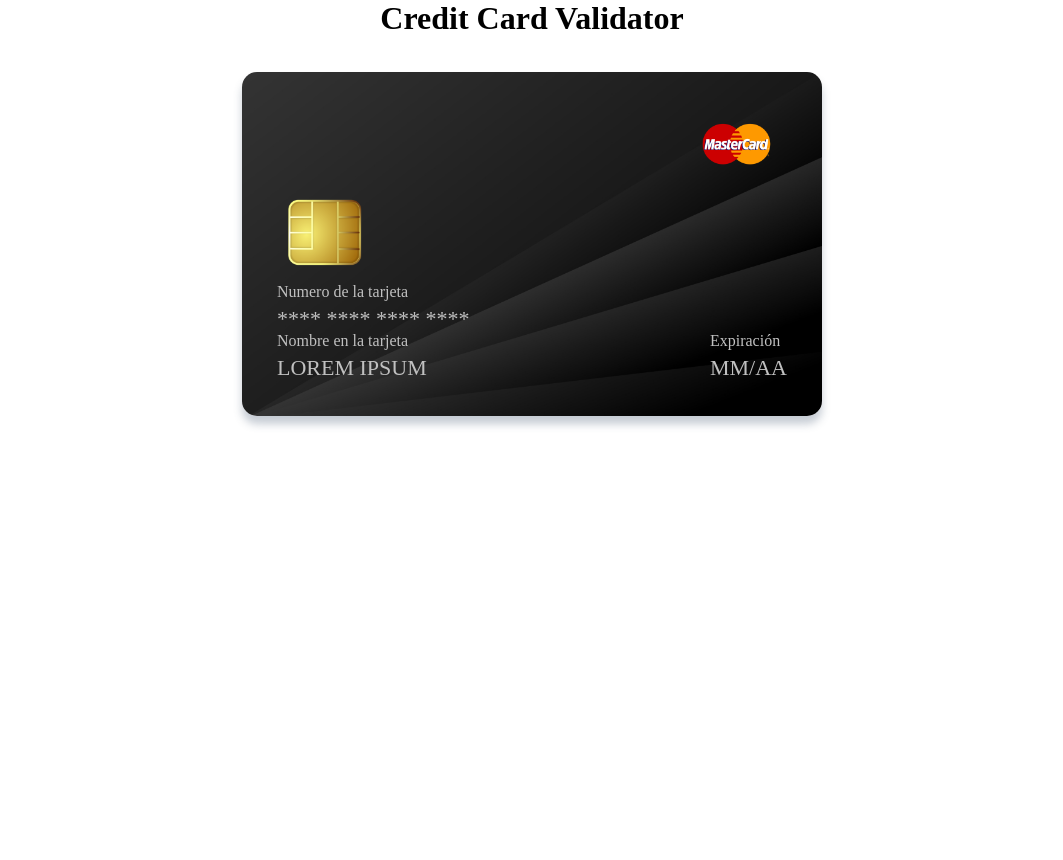
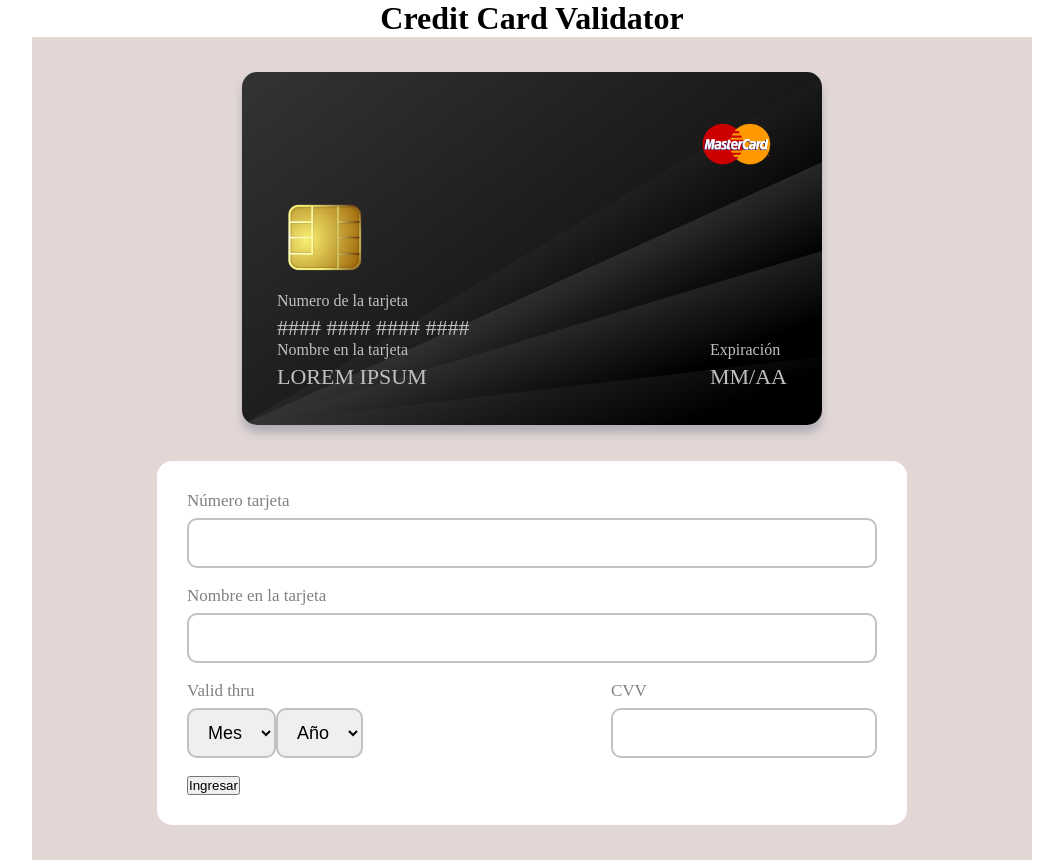
Before and after one commit to Laboratoria/DEV007-card-validation, a website: page src/index.html in a window 1280 px wide. Shown: the whole page, without its empty margins (108-1171 px from the left). Before the commit the page ends 800 px from the top, so only its background shows below. Drawn offline with Linux system fonts and the light colour scheme.

Commit message:
Actualización lunes 17 abril

```diff
--- a/src/index.html
+++ b/src/index.html
@@ -20,9 +20,9 @@
         <img src="img/chip-dorado.png" class="chip">
 
         <div class="datos">
-          <div class="sector" id="numero">
+          <div class="sector" id="num">
             <p class="etiqueta">Numero de la tarjeta</p>
-            <p class="numero"> **** **** **** ****</p>
+            <p class="numero" id="numero"> #### #### #### ####</p>
 
           </div>
 
@@ -48,15 +48,11 @@
       <div class="back">
         <div class="barra"></div>
         <div class="datos">
-        <div class="sector" id="signature">
-          <p class="etiqueta">La Firma</p>
-          <div class="signature">
-            <p></p>
-          </div>
+        <div class="sector" id="CVV">
+          <p class="etiqueta">CVV</p>
+
         </div>
-        <div class="sector" id="CVV"></div>
-        <p class="etiqueta">CVV</p>
-        <p class="cvv"></p>
+
 
        </div>
 
@@ -70,8 +66,56 @@
     </section>
 
     <!--Formulario -->
+   <br>
+   <br>
 
+    <form id="formulario" class="formulario">
+      <div class="grupo">
+        <label for="inputNumero">Número tarjeta</label>
+        <input type="text" id="inputNumero" maxlength="16" autocomplete="off">
+      </div>
 
+      <div class="grupo">
+        <label for="inputNombre">Nombre en la tarjeta</label>
+        <input type="text" id="inputNombre" maxlength="25" autocomplete="off">
+
+      </div>
+
+      <div class="flexbox2">
+        <div class="expiracion2">
+          <label for="seleccionarMes">Valid thru</label>
+
+          <div class="flexbox2">
+            <div class="seleccionGrupo">
+              <select name="meses" id="seleccionarMes" class="">
+                <option disable selected>Mes</option>
+              </select>
+              <i class="fa-solid fa-angle-down"></i> <!---NO ME TOMA-->
+
+            </div>
+
+            <div class="seleccionGrupo">
+              <select name="anio" id="seleccionarAnio" class="">
+                <option disable selected>Año</option>
+              </select>
+              <!---<i class="fa-solid fa-angle-down" style="color: #ec6a13;"></i>-->
+
+            </div>
+
+          </div>
+
+        </div>
+
+        <div class="grupo CVV">
+          <label for="inputCVV">CVV</label>
+          <input type="text" id="inputCVV" maxlength="3">
+
+        </div>
+
+      </div>
+      <button type="submit" class="botonEnvio">Ingresar</button>
+
+    </form>
 
 
   </div>
--- a/src/index.js
+++ b/src/index.js
@@ -2,11 +2,36 @@ import validator from './validator.js';
 
 console.log(validator);
 
-validator.isValid("4083952015263");
 
-//validator.maskify("1547865415446841");
-/*validator.maskify("154786541");
-validator.maskify("15478654154468414844");
-validator.maskify("1547865415446");
-validator.maskify("15478654154468411234");
-validator.maskify("15421");*/
+function onlyNumbers(evento){
+    console.log(evento);
+
+    //verificar que sean solo números y la tecla borrar//
+    if (isNaN(evento.key) && evento.key !== "Backspace") {
+        console.log("No es un número");
+        evento.preventDefault(); //prevenir un evento, en este caso evita que se dibuje una tecla no permitida
+        return false;
+    }
+
+    //Verificar que el largo de la tarjeta sea 16 C
+    const creditCardNumber = document.querySelector("#inputNumero").value;
+    const largoString = creditCardNumber.length;
+    if (largoString > 16) {
+      console.log("El largo de la tarjeta no corresponde");
+      evento.preventDefault(); //previene que se escriban mas de 16 caracteres
+      return false;
+    }
+}
+
+function dibujoNumeroTarjeta (){
+    let creditCardNumber = document.querySelector("#inputNumero").value;
+    if (creditCardNumber.length == 0){
+        document.querySelector("#numero").innerHTML = "#### #### #### ####";
+    } else {
+        creditCardNumber = validator.maskify (creditCardNumber);
+        document.querySelector("#numero").innerHTML = creditCardNumber;
+    }
+}
+
+document.querySelector("#inputNumero").addEventListener('keydown', onlyNumbers);
+document.querySelector("#inputNumero").addEventListener('keyup', dibujoNumeroTarjeta);
--- a/src/style.css
+++ b/src/style.css
@@ -7,7 +7,7 @@
 .container{
     width: 80%;
     max-width: 1000px;
-    background-color: white;
+    background-color: rgb(226, 215, 213);
     padding: 35px 15px;
     margin: auto;
     display: flex;
@@ -15,20 +15,21 @@
     align-items: center;
 }
 
-.titulo{text-align: center;
+.titulo{
+    text-align: center;
 }
 
 .tarjeta{
     width: 100%;
     max-width: 580px;
-    max-height: auto;
+    max-height: fit-content;
     color:silver;
     transition: 2s ease all;
     transform: rotateY('0deg');
     transform-style: preserve-3d;
     backface-visibility: hidden;
     cursor:pointer;
-    z-index: 2;
+
 
 
    /* position:relative;*/
@@ -51,8 +52,10 @@
 
 .tarjeta .front{
     width:100%;
+    height: 353px;
     background: url(./img/fondotarjeta.jpg);
     background-size: cover;
+
 }
 
 .padreFranquicia{
@@ -112,9 +115,86 @@
     background: url(./img/fondotarjeta.jpg);
     background-size: cover;
     width:100%;
+    height: 33px;
     position:absolute;
     top:0;
     transform: rotateY(180deg);
     backface-visibility: hidden;
 
 }
+
+.barra {
+    height:50px;
+    width: 100%;
+    background: silver;
+    position:absolute;
+    top:40px;
+    left:0;
+}
+
+.back .datos{
+    margin-top: 60px;
+}
+
+.back .datos p{
+    margin-bottom: 5px;
+}
+
+.back .datos .sector{
+    width: 60%;
+    height: 40px;
+    background: black;
+    padding: 10px;
+    text-align: left;
+    font-size: 16px;
+
+}
+
+/*Formulario*/
+
+.formulario{
+    background: white;
+    width:100%;
+    max-width: 750px;
+    border-radius: 15px;
+    padding: 30px 30px 30px 30px;
+}
+
+.formulario label{
+    display:block;
+    color: grey;
+    font-size: 17px;
+    margin-bottom: 7px;
+}
+
+.formulario input,
+.formulario select{
+    border:2px solid rgb(196, 192, 192);
+    font-size: 18px;
+    height: 50px;
+    width:100%;
+    padding: 8px 15px;
+    border-radius: 10px;
+    transition: .1s ease all;
+}
+
+.formulario input:hover,
+.formulario select:hover{
+    border: 2px solid rgb(112, 99, 99);
+}
+
+.formulario input:focus,
+.formulario select:focus {
+    outline:rgb(31, 30, 30)
+    box-shadow: 10px 5px 5px black; /*NO ME TOMA*/
+}
+
+.formulario input{
+    margin-bottom: 18px;
+    text-transform: uppercase;
+}
+
+.formulario .flexbox2{
+    display: flex;
+    justify-content: space-between;
+}
--- a/src/validator.js
+++ b/src/validator.js
@@ -1,21 +1,8 @@
 const validator = {
   // ...
-  isValid: (creditCardNumber) => { //en isValid se guarda el valor de la función anónima
+  isValid: (creditCardNumber) => { //en isValid (parámetro) se guarda el valor de la función anónima
 
     console.log("isValid creditCardNumber " + creditCardNumber);
-    //verificar que sean solo números//
-    if (isNaN(creditCardNumber)) {
-      console.log("No es un número");
-      return false;
-    }
-
-    //Verificar que el largo de la tarjeta sea 16 C
-    const largoString = creditCardNumber.length;
-    if (largoString > 16) {
-      console.log("El largo de la tarjeta no corresponde");
-      return false;
-    }
-
 
     //algoritmo de Luhn
     creditCardNumber = creditCardNumber.toString(); //para asegurar de que el parámetro sea string//
@@ -54,8 +41,7 @@ const validator = {
 
     }
 
-
-
+     //return sumaFinal %10 === 0;  opción 2 para el true/false
     if (sumaFinal %10 === 0){ //verifica si es múltiplo de 10
       return true;
     } else {
```
Also changed, not shown: src/img/logodorado.png (added).
